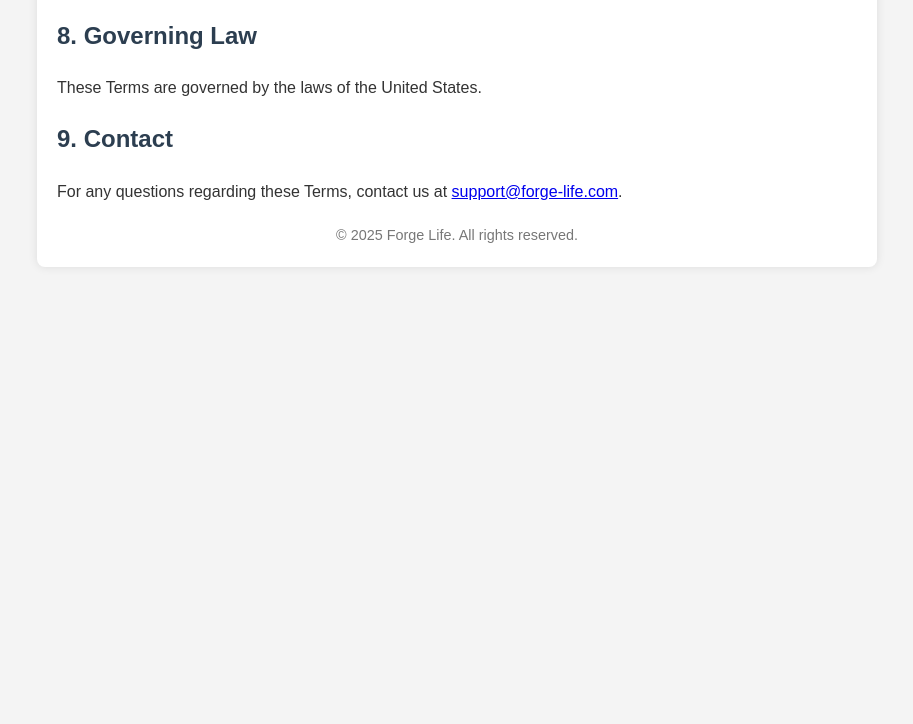
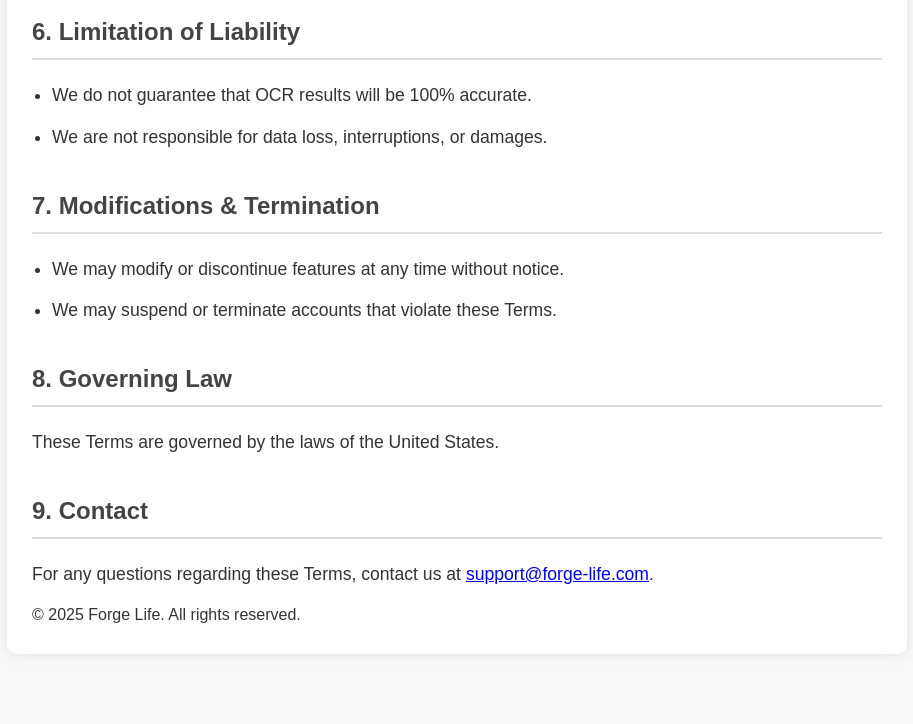
Before and after one commit to CodeTrail-Innovations/forge-life, a plain HTML site: page terms_and_conditions.html in a window 1280 px wide. Shown: the part 1260-1984 px from the top of the page, without its empty margins (183-1096 px from the left). Before the commit the page ends 1567 px from the top, so only its background shows below. Drawn offline with Linux system fonts and the light colour scheme.

Commit message:
Update terms_and_conditions.html

```diff
--- a/terms_and_conditions.html
+++ b/terms_and_conditions.html
@@ -6,39 +6,49 @@
     <title>Terms & Conditions | Forge Life</title>
     <style>
         body {
-            font-family: Arial, sans-serif;
-            line-height: 1.6;
-            margin: 0;
-            padding: 0;
-            background-color: #f4f4f4;
+            font-family: 'Arial', sans-serif;
+            line-height: 1.8;
+            max-width: 900px;
+            margin: 40px auto;
+            padding: 30px;
+            background-color: #f9f9f9;
             color: #333;
-        }
-        .container {
-            max-width: 800px;
-            margin: 40px auto;
-            background: white;
-            padding: 20px;
-            border-radius: 8px;
-            box-shadow: 0 0 10px rgba(0, 0, 0, 0.1);
-        }
-        h1, h2 {
-            color: #2c3e50;
         }
         h1 {
             text-align: center;
-            margin-bottom: 20px;
+            color: #222;
+            font-size: 2.5em;
+        }
+        h2 {
+            color: #444;
+            border-bottom: 2px solid #ddd;
+            padding-bottom: 5px;
+            margin-top: 30px;
         }
         p, li {
+            font-size: 1.1em;
             margin-bottom: 10px;
         }
         ul {
             padding-left: 20px;
         }
-        .footer {
+        .container {
+            background: #fff;
+            padding: 25px;
+            border-radius: 10px;
+            box-shadow: 0 0 15px rgba(0, 0, 0, 0.1);
+        }
+        .contact {
             text-align: center;
-            font-size: 0.9em;
-            margin-top: 20px;
-            color: #777;
+            margin-top: 30px;
+        }
+        .contact a {
+            color: #007BFF;
+            text-decoration: none;
+            font-weight: bold;
+        }
+        .contact a:hover {
+            text-decoration: underline;
         }
     </style>
 </head>
```
